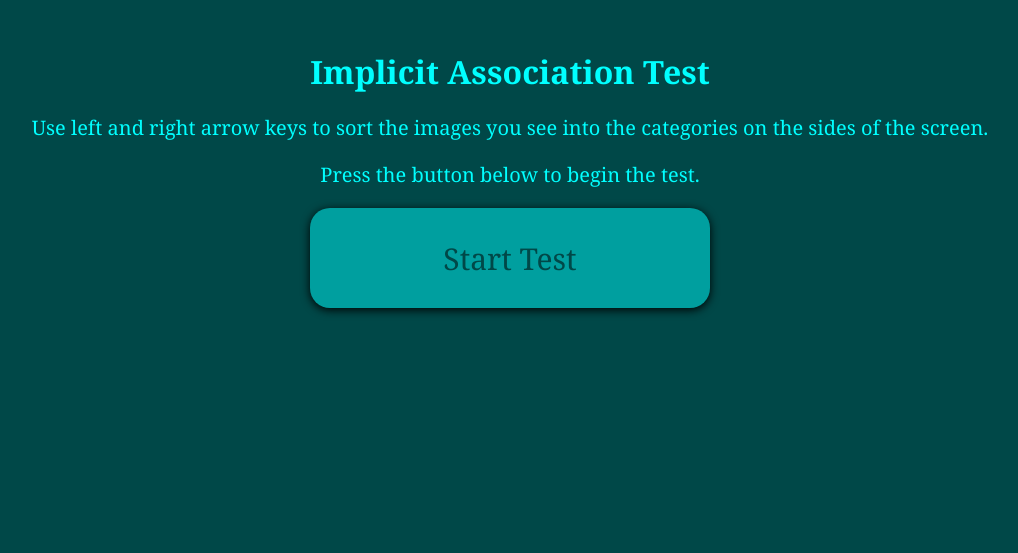
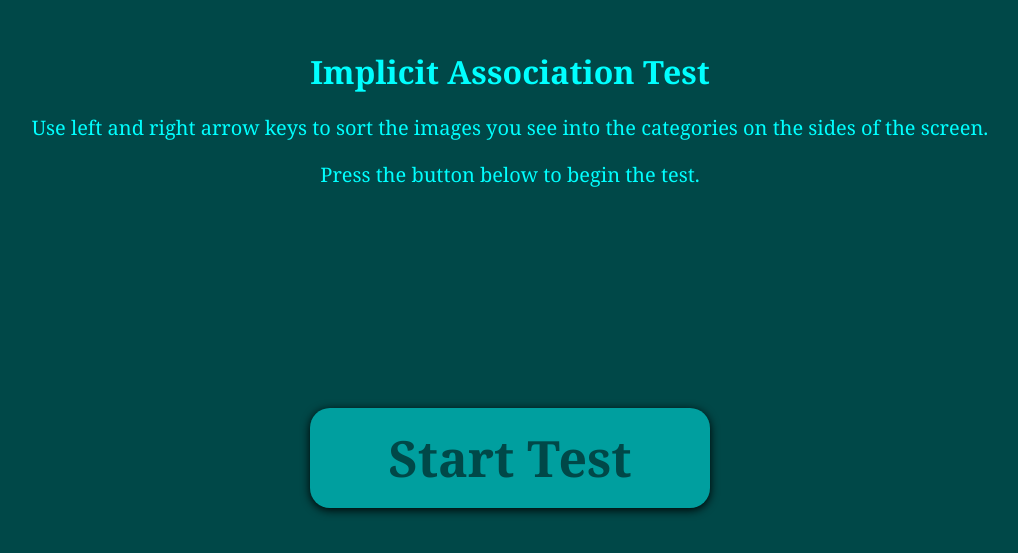
Before and after one commit to ashnair5335/ImplicitAssociationTest, a Flask app: page / in a window 1280 px wide. Shown: the top 553 px of the page, without its empty margins (130-1148 px from the left). Run offline with Flask 3, Linux system fonts and the light colour scheme.

Commit message:
Edited aesthetics

```diff
--- a/app.py
+++ b/app.py
@@ -5,9 +5,8 @@ import csv
 
 app = Flask(__name__)
 
-# Images for each category
 good_sharks = [
-    'good_shark1.jpg', 'good_shark2.jpg', 'good_shark3.jpg',
+    'good_shark1.png', 'good_shark2.png', 'good_shark3.png',
     'good_shark4.png', 'good_shark5.png', 'good_shark6.png', 'good_shark7.png'
 ]
 
@@ -23,7 +22,6 @@ all_data_list = []
 csv_file_name = 'data.csv'
 
 
-# Serve the main page
 @app.route('/')
 def index():
     return render_template('index.html')
@@ -32,7 +30,6 @@ def index():
 def completion():
     return render_template('completion.html')
 
-# API to fetch randomized images
 @app.route('/get_images', methods=['GET'])
 def get_images():
     all_images = good_sharks + bad_sharks
@@ -48,18 +45,14 @@ def write_to_csv(data):
         fieldnames = ['shown_image', 'selected_category', 'response_time']
         writer = csv.DictWriter(csvfile, fieldnames=fieldnames)
 
-        # Write the header only if the file did not exist before
         if not file_exists:
             writer.writeheader()
 
-        # Write the data as a new row
         writer.writerow(data)
 
 @app.route('/submit_data', methods=['POST'])
 def submit_data():
     data = request.json
-
-    # Append each data point to the respective lists
 
     shown_images_list.append(data['shown_image'])
     selected_categories_list.append(data['selected_category'])
@@ -74,7 +67,7 @@ def submit_data():
 
     print("Image:", data['shown_image'], "Category:", data['selected_category'], "Time:", data['response_time'], data)
 
-    return '', 204  # Return a 'No Content' status
+    return '', 204
 
 if __name__ == '__main__':
     app.run(debug=True)
--- a/templates/index.html
+++ b/templates/index.html
@@ -22,7 +22,8 @@
         }
         button {
             font-family: Georgia, 'Times New Roman', Times, serif;
-            font-size: 30px;
+            font-size: 50px;
+            font-weight: 600;
             width: 400px;
             height: 100px;
             border: none;
@@ -31,6 +32,7 @@
             box-shadow: 0 2px 10px black;
             background-color: rgb(0, 159, 159);
             color: rgb(0, 72, 72);
+            margin-top: calc(50vh - 50px - 150px);
             transition: background-color 0.5s, color 0.5s, box-shadow 0.5s;
         }
         button:hover {
@@ -74,44 +76,32 @@
         const imageContainer = document.getElementById('image');
         const images = [];
         let currentImageIndex = 0;
-
-        // Data tracking
         let shownImages = [];
         let selectedCategories = [];
         let responseTimes = [];
-        let startTime = null;  // To track how long each categorization takes
+        let startTime = null;
 
-        // Start the test
         startButton.addEventListener('click', () => {
             startScreen.classList.add('hidden');
             testScreen.classList.remove('hidden');
             fetchImages();
         });
 
-        // Handle keypress for sorting images
         document.addEventListener('keydown', (e) => {
-            // Prevent default behavior for arrow keys
             if (e.key === 'ArrowLeft' || e.key === 'ArrowRight') {
-                e.preventDefault();  // Prevent default scroll behavior
+                e.preventDefault();
 
-                // Capture the current image and determine the selected category
-                const currentImage = images[currentImageIndex];  // Get the current image
+                const currentImage = images[currentImageIndex];
                 const selectedCategory = e.key === 'ArrowLeft' ? 'Good' : 'Bad';
-
-                // Calculate the response time
                 const responseTime = Date.now() - startTime;
 
-                // Send the data to the backend first
                 submitData(currentImage, selectedCategory, responseTime)
                     .then(() => {
-                        // Increment the index for the next image
                         currentImageIndex++;
 
-                        // Show the next image if we haven't reached the end
                         if (currentImageIndex < images.length) {
-                            showNextImage(); // Move to the next image
+                            showNextImage();
                         } else {
-                            // Redirect to completion page if all images are shown
                             window.location.href = '/completion';
                         }
                     })
@@ -121,7 +111,6 @@
             }
         });
 
-        // Fetch randomized images from the Flask backend
         function fetchImages() {
             fetch('/get_images')
                 .then(response => response.json())
@@ -131,13 +120,11 @@
                 });
         }
 
-        // Show the next image
         function showNextImage() {
             if (currentImageIndex < images.length) {
                 imageContainer.src = `/static/images/${images[currentImageIndex]}`;
-                startTime = Date.now(); // Reset start time for the next response time calculation
+                startTime = Date.now();
             } else {
-                // All images shown, redirect to completion page
                 window.location.href = '/completion';
             }
         }
```
